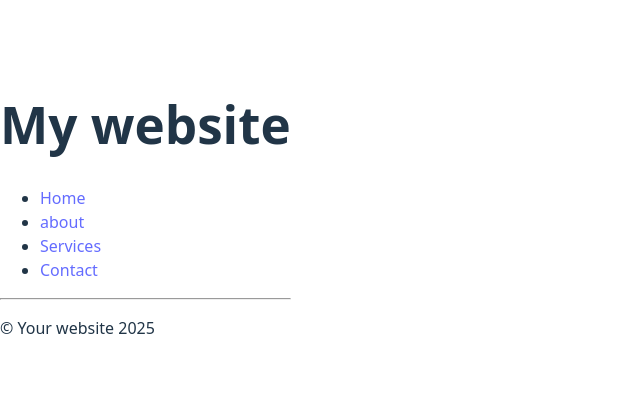
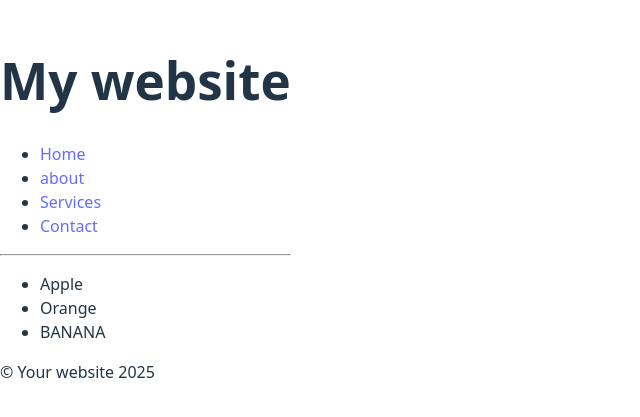
Before and after one commit to Tayobonferejo/react-tutor, a React (Vite) app: page / in a window 1280 px wide. Shown: the part 191-608 px from the top of the page, without its empty margins (0-640 px from the left). Built offline with nearby package versions, Linux system fonts and the light colour scheme.

Commit message:
more commit

```diff
--- a/src/App.jsx
+++ b/src/App.jsx
@@ -1,13 +1,16 @@
 import Header from "./Header.jsx"
 import Footer from "./Footer.jsx"
 import { Fragment } from "react"
+import Food from "./Food.jsx"
 
 function App() {
 
   return (
     <Fragment>
         <Header></Header>
+        <Food></Food>
         <Footer></Footer>
+
     </Fragment>
   )
 }
--- a/src/Food.jsx
+++ b/src/Food.jsx
@@ -4,9 +4,9 @@ function Food() {
     const foodSecoond = "Banana";
     return(
         <ul>
-            <li> </li>
-            <li> </li>
-            <li> </li>
+            <li>Apple</li>
+            <li>{foodFirst}</li>
+            <li>{foodSecoond.toUpperCase()}</li>
         </ul>
     );
 }
```
